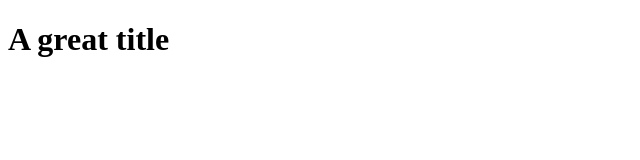
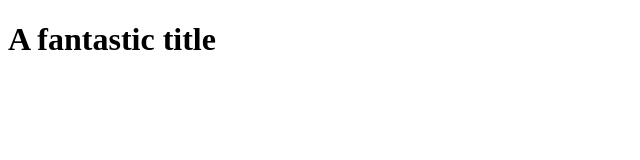
Before and after one commit to vlastimilgren/OpenclassroomsProjects, a plain HTML site: page index.html in a window 1280 px wide. Shown: the whole page, without its empty margins (0-640 px from the left). Drawn offline with Linux system fonts and the light colour scheme.

Commit message:
H1 title change

```diff
--- a/index.html
+++ b/index.html
@@ -5,6 +5,6 @@
     <link rel="stylesheet" type="text/css" href="styles.css">
 </head>
 <body>
-    <h1>A great title</h1>
+    <h1>A fantastic title</h1>
 </body>
 </html>
```
